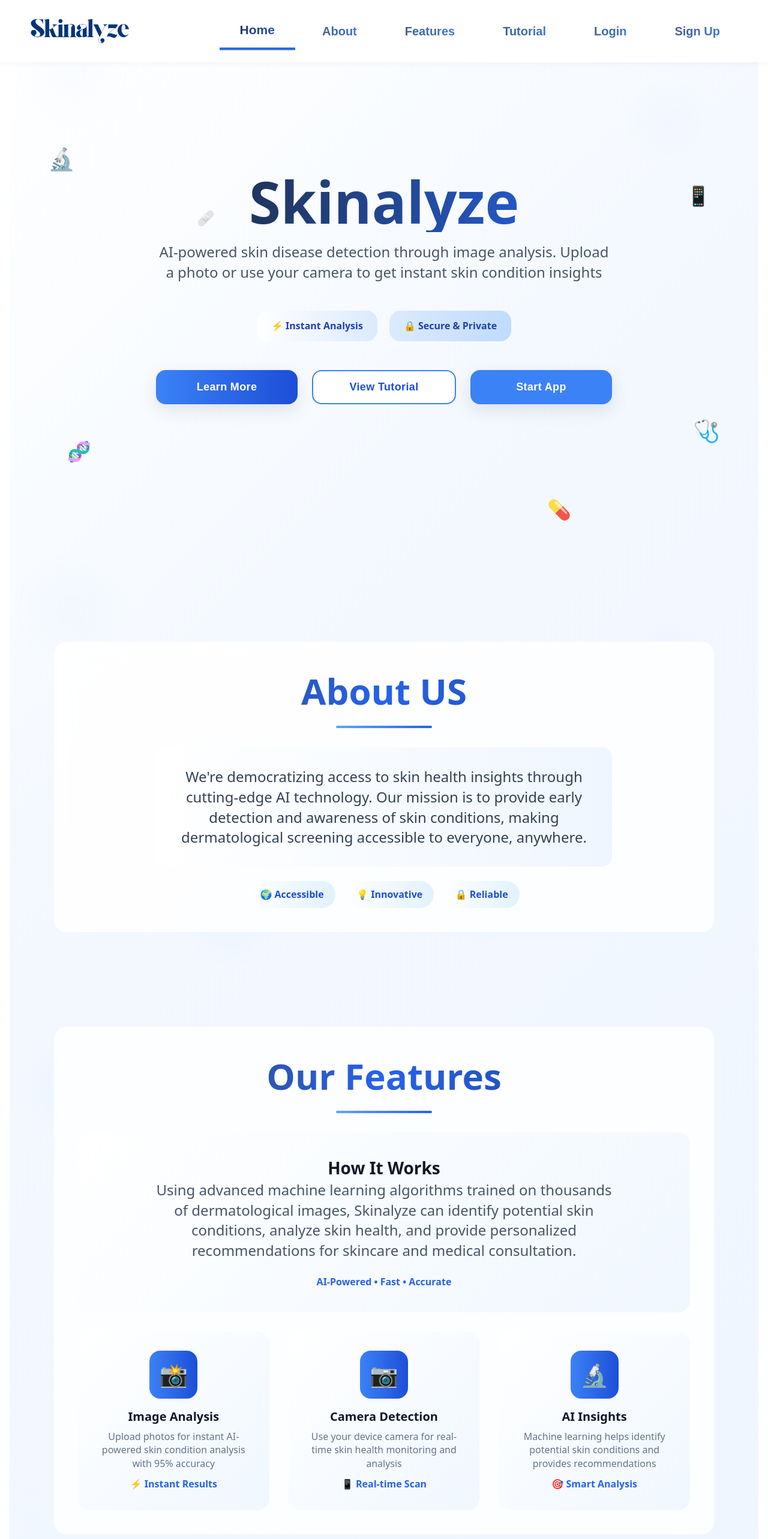
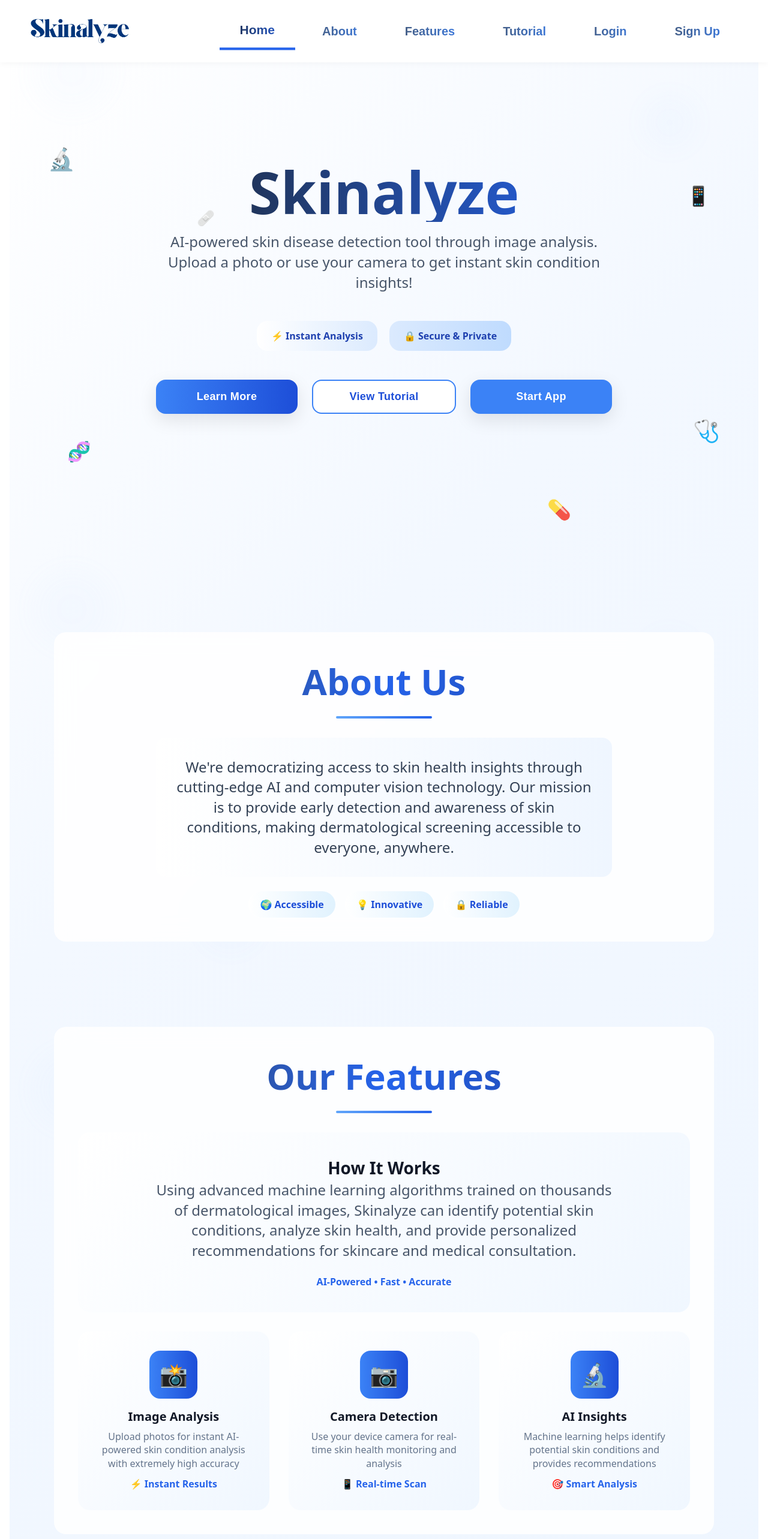
Before and after one commit to penguince/hack, a React (Vite) app in the folder frontend/: page / in a window 1280 px wide. Shown: the top 2566 px of the page at 60% size. Built offline with nearby package versions, Linux system fonts and the light colour scheme.

Commit message:
text polishing

```diff
--- a/frontend/src/landingpage.tsx
+++ b/frontend/src/landingpage.tsx
@@ -89,8 +89,8 @@ export default function Home({ onStart }: LandingPageProps) {
       <div className="hero">
         <h1 className="title">Skinalyze</h1>
         <p className="lead">
-          AI-powered skin disease detection through image analysis. Upload a photo or use your camera
-          to get instant skin condition insights
+          AI-powered skin disease detection tool through image analysis. Upload a photo or use your camera
+          to get instant skin condition insights!
         </p>
 
         <div className="badges">
@@ -128,7 +128,7 @@ export default function Home({ onStart }: LandingPageProps) {
 
       <div className="card wide">
         <div className="center stack-24">
-          <h2 className="section-title">About US</h2>
+          <h2 className="section-title">About Us</h2>
           <div className="section-rule"></div>
 
           <p
@@ -141,7 +141,7 @@ export default function Home({ onStart }: LandingPageProps) {
               color: "#334155",
             }}
           >
-            We're democratizing access to skin health insights through cutting-edge AI technology. Our
+            We're democratizing access to skin health insights through cutting-edge AI and computer vision technology. Our
             mission is to provide early detection and awareness of skin conditions, making
             dermatological screening accessible to everyone, anywhere.
           </p>
@@ -188,7 +188,7 @@ export default function Home({ onStart }: LandingPageProps) {
           <div className="feature">
             <div className="icon">📸</div>
             <h4>Image Analysis</h4>
-            <p>Upload photos for instant AI-powered skin condition analysis with 95% accuracy</p>
+            <p>Upload photos for instant AI-powered skin condition analysis with extremely high accuracy</p>
             <div style={{ marginTop: ".75rem", color: "#2563eb", fontWeight: 700 }}>⚡ Instant Results</div>
           </div>
 
@@ -236,7 +236,7 @@ export default function Home({ onStart }: LandingPageProps) {
             <div>
               <h3 style={{ margin: "0 0 .5rem 0", fontSize: 20, color: "#111827" }}>AI Analysis</h3>
               <p className="help" style={{ marginBottom: "1rem" }}>
-                Our advanced AI algorithms will analyze your image within seconds, identifying potential skin
+                Our advanced AI will analyze your image within seconds, identifying potential skin
                 conditions, analyzing texture, pigmentation, and other important factors.
               </p>
               <div className="tip"><strong>Processing:</strong> Analysis typically takes 2–5 seconds.</div>
@@ -252,7 +252,7 @@ export default function Home({ onStart }: LandingPageProps) {
                 Review your personalized analysis report including potential conditions identified, confidence
                 levels, and recommended next steps or skincare advice.
               </p>
-              <div className="tip"><strong>Remember:</strong> This is for informational purposes only. Consult a dermatologist for medical advice.</div>
+              <div className="tip"><strong>Disclaimer:</strong> Report is for informational purposes only. Consult a dermatologist for medical advice.</div>
             </div>
           </div>
         </div>
```
Also changed, not shown: 1 other file (tests, documents, lock files or other folders).
